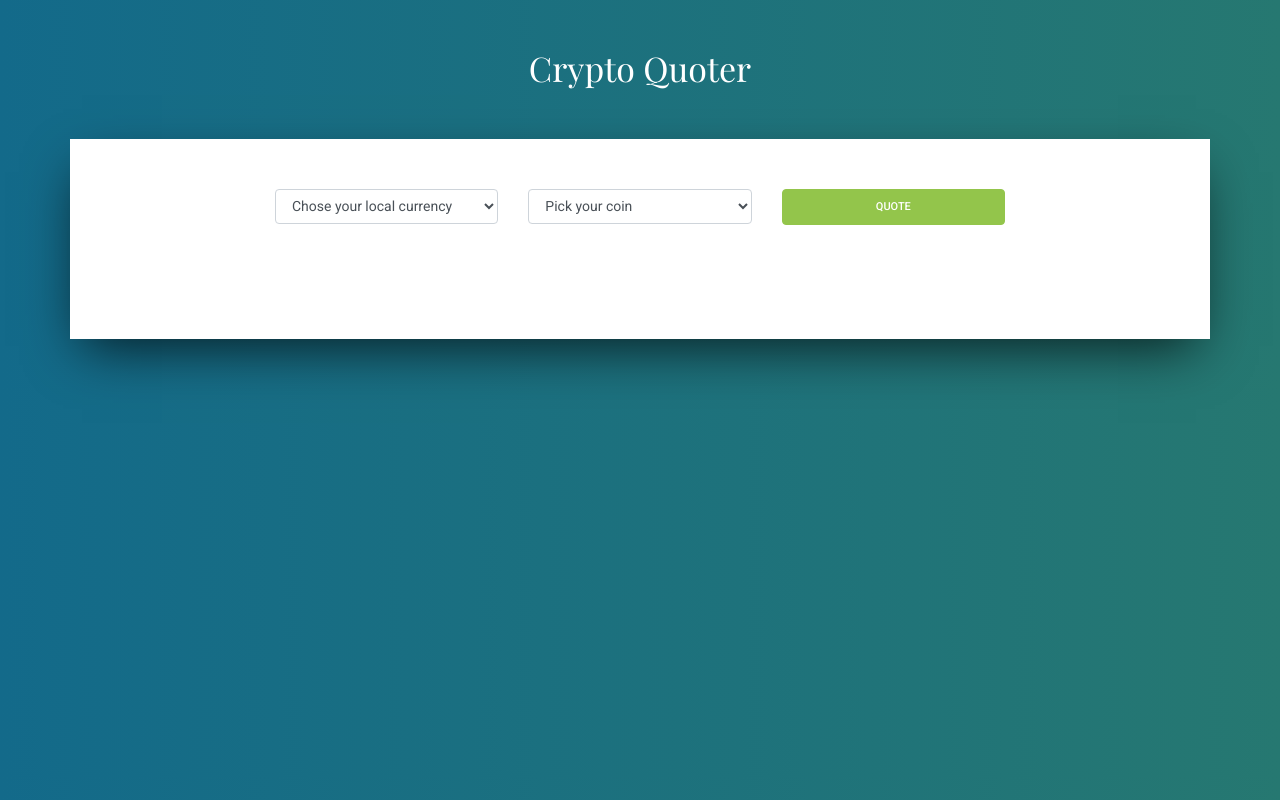
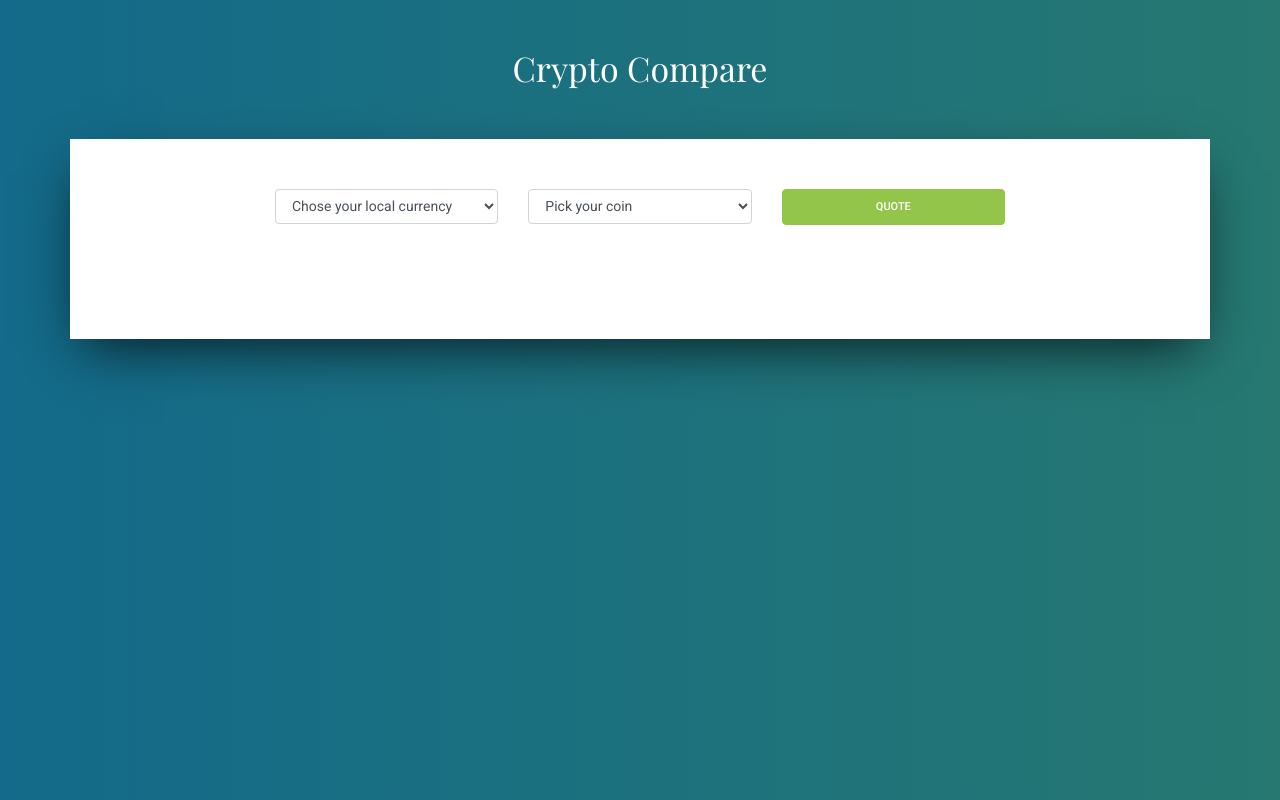
Before and after one commit to DiegoThonC/CryptoCompare, a plain HTML site: page index.html in a window 1280 px wide. Drawn offline with nearby package versions, Linux system fonts and the light colour scheme; no server answers.

Commit message:
changing name

```diff
--- a/index.html
+++ b/index.html
@@ -4,14 +4,14 @@
     <meta charset="UTF-8">
     <meta name="viewport" content="width=device-width, initial-scale=1.0">
     <meta http-equiv="X-UA-Compatible" content="ie=edge">
-    <title> Criptomonedas </title>
+    <title> CryptoCompare </title>
     <link rel="icon" type="image/x-icon" href="crypto.png">
     <link href="https://bootswatch.com/4/sandstone/bootstrap.min.css" rel="stylesheet">
     <link href="https://fonts.googleapis.com/css?family=Playfair+Display" rel="stylesheet">
     <link href="css/style.css" rel="stylesheet">
 </head>
 <body>
-    <h1 class="text-center my-5">Crypto Quoter</h1>
+    <h1 class="text-center my-5">Crypto Compare</h1>
     <div class="container contenido-principal">
 
         <div class="row justify-content-center">
```
